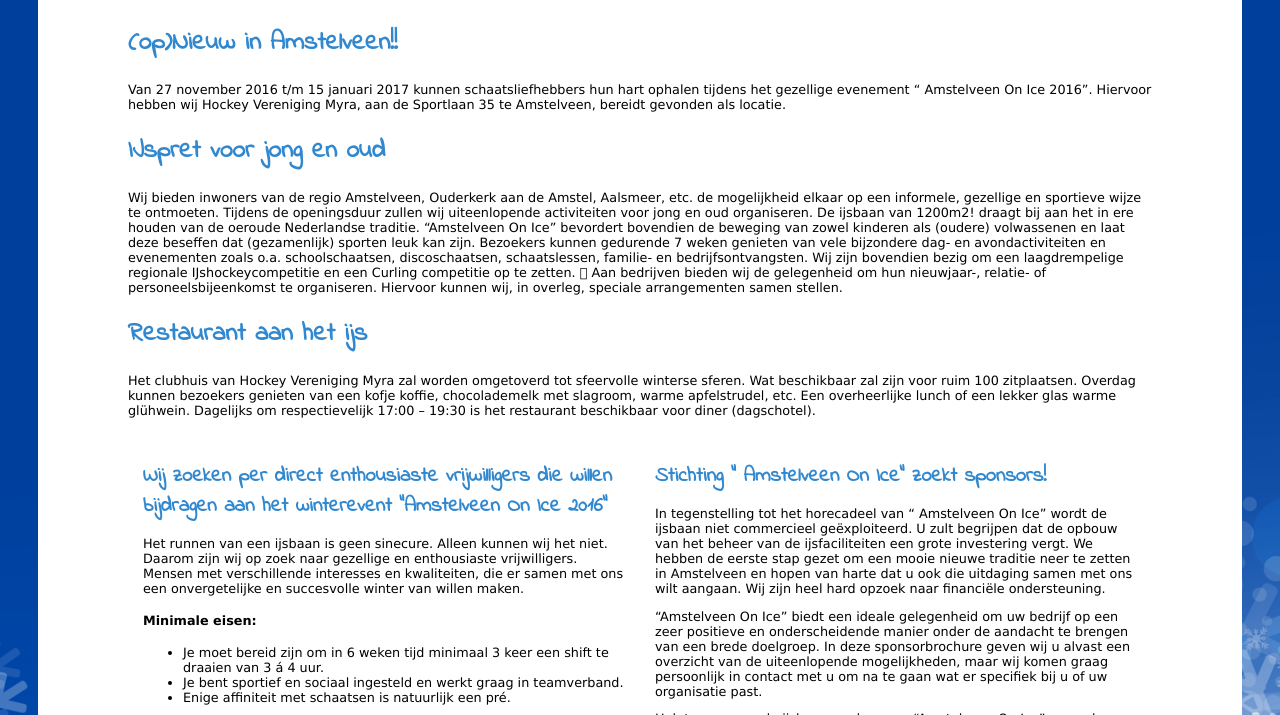
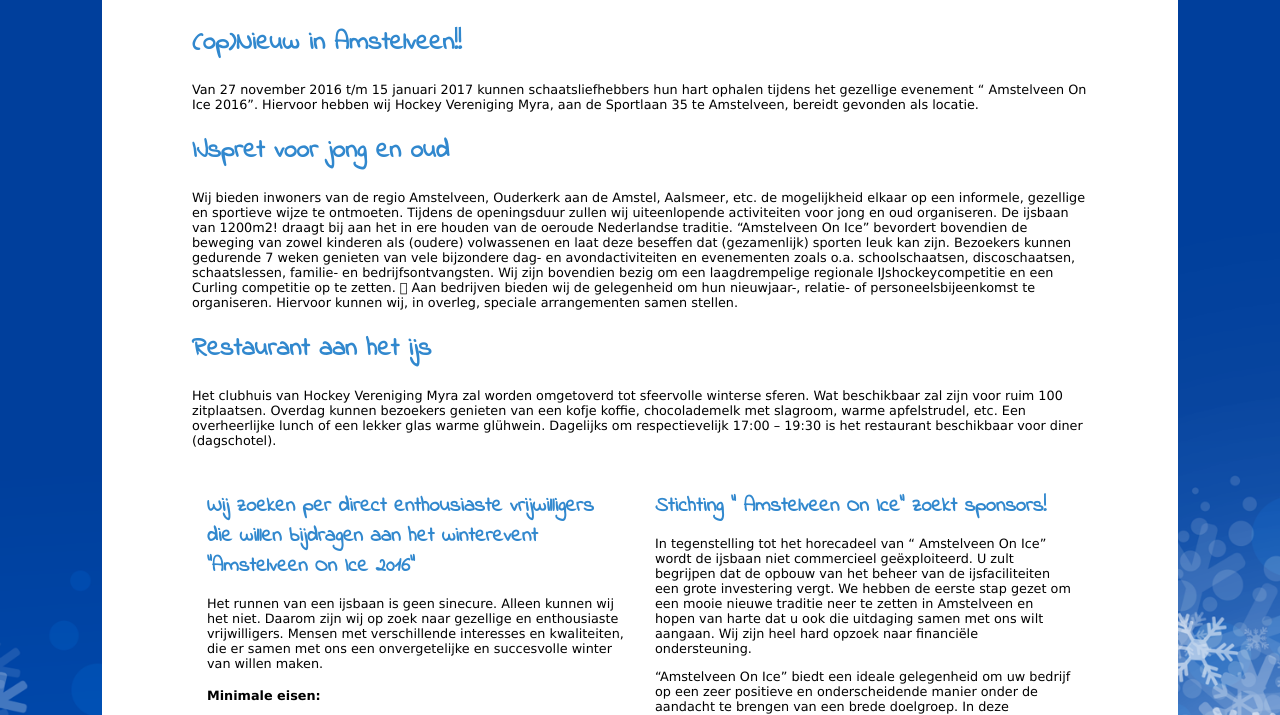
Before and after one commit to pousette/AmstelveenOnIce, a plain HTML site: page AmstelveenOnIce/AmstelveenOnIce/home.html in a window 1280 px wide. Shown: the part 484-1199 px from the top of the page. Drawn offline with Linux system fonts and the light colour scheme.

Commit message:
Body smaller

```diff
--- a/AmstelveenOnIce/AmstelveenOnIce/css/style.css
+++ b/AmstelveenOnIce/AmstelveenOnIce/css/style.css
@@ -6,7 +6,7 @@ html{
 }
 
 body {
-	width:80%;/*alle children van body worden weergegeven op 80% van het scherm*/
+	width:70%;/*alle children van body worden weergegeven op 80% van het scherm*/
 	margin-right: auto;/*hierdoor wordt alles in het midden gezet binnen 80% van scherm */
 	margin-left: auto;/*hierdoor wordt alles in het midden gezet binnen 80% van scherm */
 	font-family: Verdana, Geneva, sans-serif;/*default font wordt overschreven door aanwezig font*/
```
